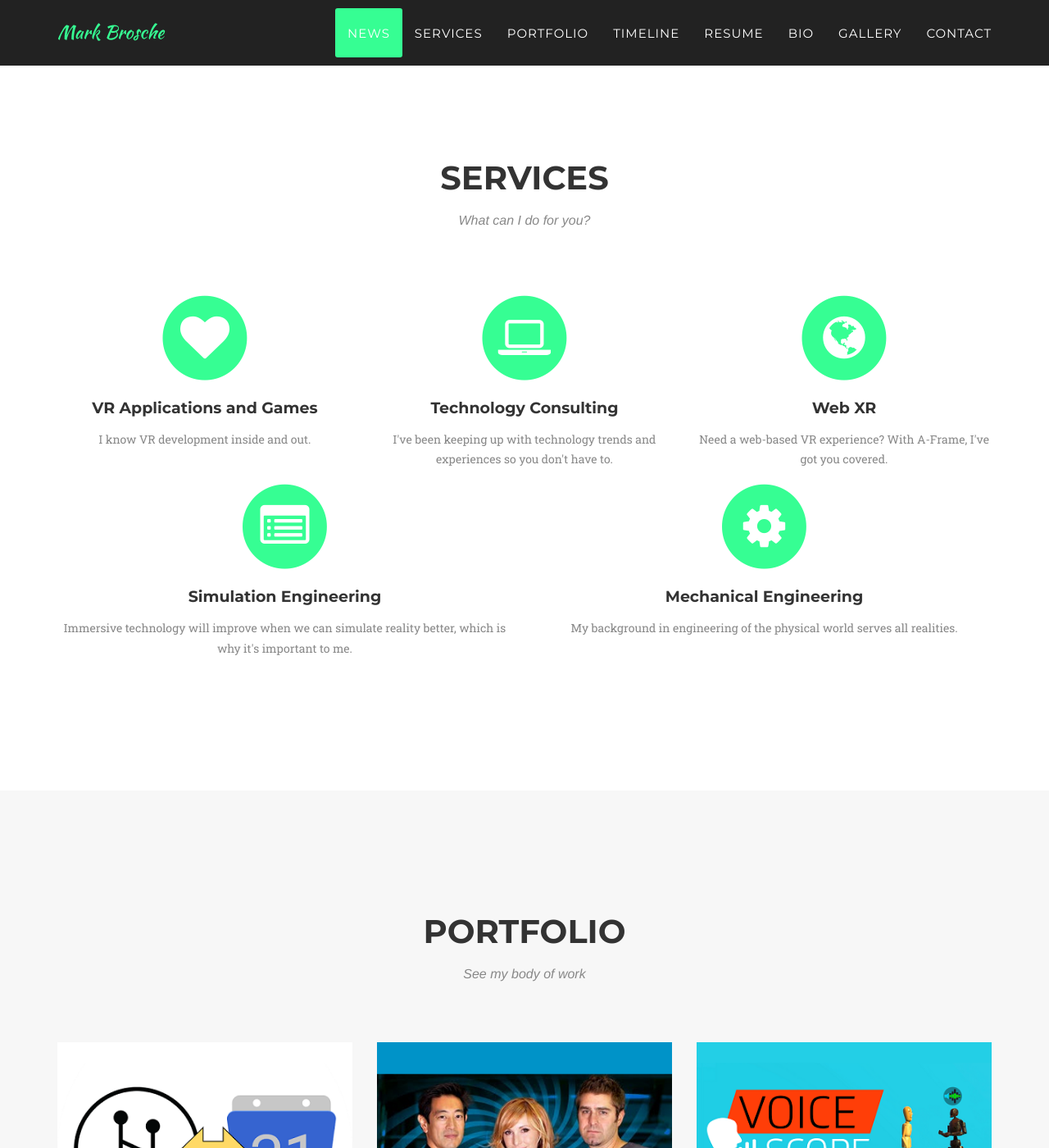
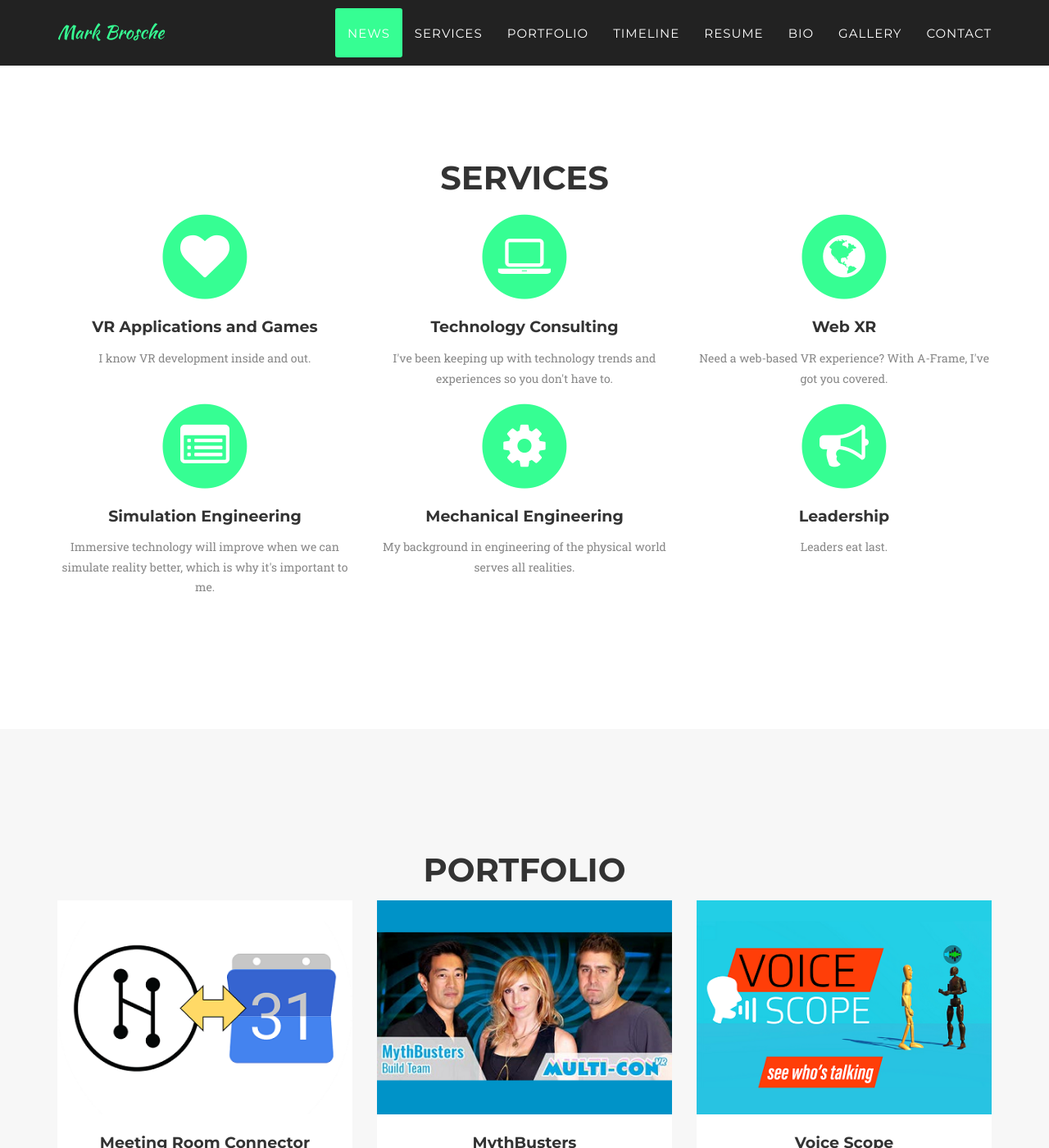
Before and after one commit to MarkBrosche/markbrosche.github.io, a Jekyll site: the page built from index.html, in a window 1280 px wide and 1400 px high, scrolled down 1173 px. Shown: the whole window at 82% size. Built offline with Jekyll 4.4.1, drawn with Linux system fonts in a browser that asks for light colours; some web fonts are replaced.

Commit message:
trying new jekyll template

```diff
--- a/_includes/portfolio_grid.html
+++ b/_includes/portfolio_grid.html
@@ -4,7 +4,6 @@
             <div class="row">
                 <div class="col-lg-12 text-center">
                     <h2 class="section-heading">Portfolio</h2>
-                    <h3 class="section-subheading text-muted">See my body of work</h3>
                 </div>
             </div>
             <div class="row">
--- a/_includes/services.html
+++ b/_includes/services.html
@@ -4,7 +4,6 @@
             <div class="row">
                 <div class="col-lg-12 text-center">
                     <h2 class="section-heading">Services</h2>
-                    <h3 class="section-subheading text-muted">What can I do for you?</h3>
                 </div>
             </div>
             <div class="row text-center">
@@ -32,7 +31,7 @@
                     <h4 class="service-heading">Web XR</h4>
                     <p class="text-muted">Need a web-based VR experience? With A-Frame, I've got you covered.</p>
                 </div>
-                <div class="col-md-6">
+                <div class="col-md-4">
                     <span class="fa-stack fa-4x">
                         <i class="fa fa-circle fa-stack-2x text-primary"></i>
                         <i class="fa fa-list-alt fa-stack-1x fa-inverse"></i>
@@ -40,13 +39,21 @@
                     <h4 class="service-heading">Simulation Engineering</h4>
                     <p class="text-muted">Immersive technology will improve when we can simulate reality better, which is why it's important to me.</p>
                 </div>
-                <div class="col-md-6">
+                <div class="col-md-4">
+                    <span class="fa-stack fa-4x">
+                        <i class="fa fa-circle fa-stack-2x text-primary"></i>
+                        <i class="fa fa-cog fa-stack-1x fa-inverse"></i>
+                    </span>
+                    <h4 class="service-heading">Mechanical Engineering</h4>
+                    <p class="text-muted">My background in engineering of the physical world serves all realities.</p>
+                </div>
+                <div class="col-md-4">
                         <span class="fa-stack fa-4x">
                             <i class="fa fa-circle fa-stack-2x text-primary"></i>
-                            <i class="fa fa-cog fa-stack-1x fa-inverse"></i>
+                            <i class="fa fa-bullhorn fa-stack-1x fa-inverse"></i>
                         </span>
-                        <h4 class="service-heading">Mechanical Engineering</h4>
-                        <p class="text-muted">My background in engineering of the physical world serves all realities.</p>
+                        <h4 class="service-heading">Leadership</h4>
+                        <p class="text-muted">Leaders eat last.</p>
                     </div>
             </div>
         </div>
```
